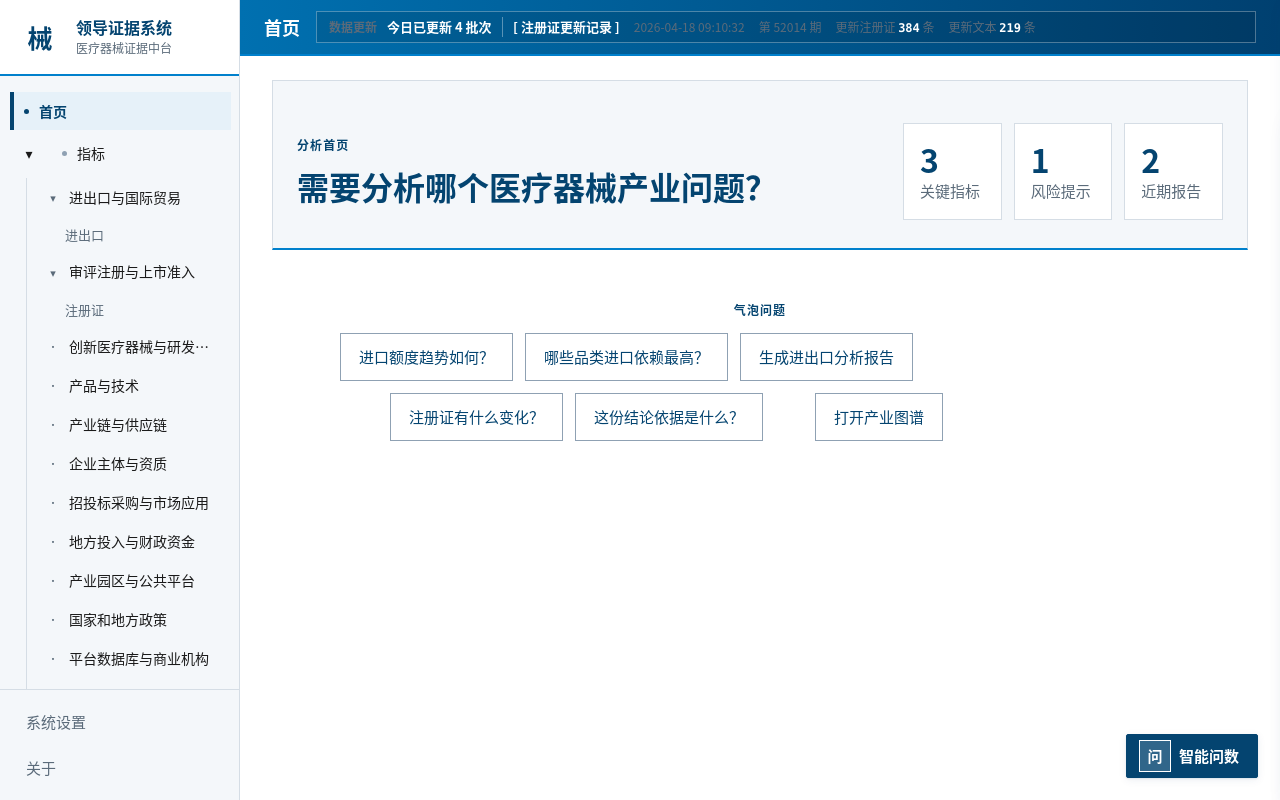
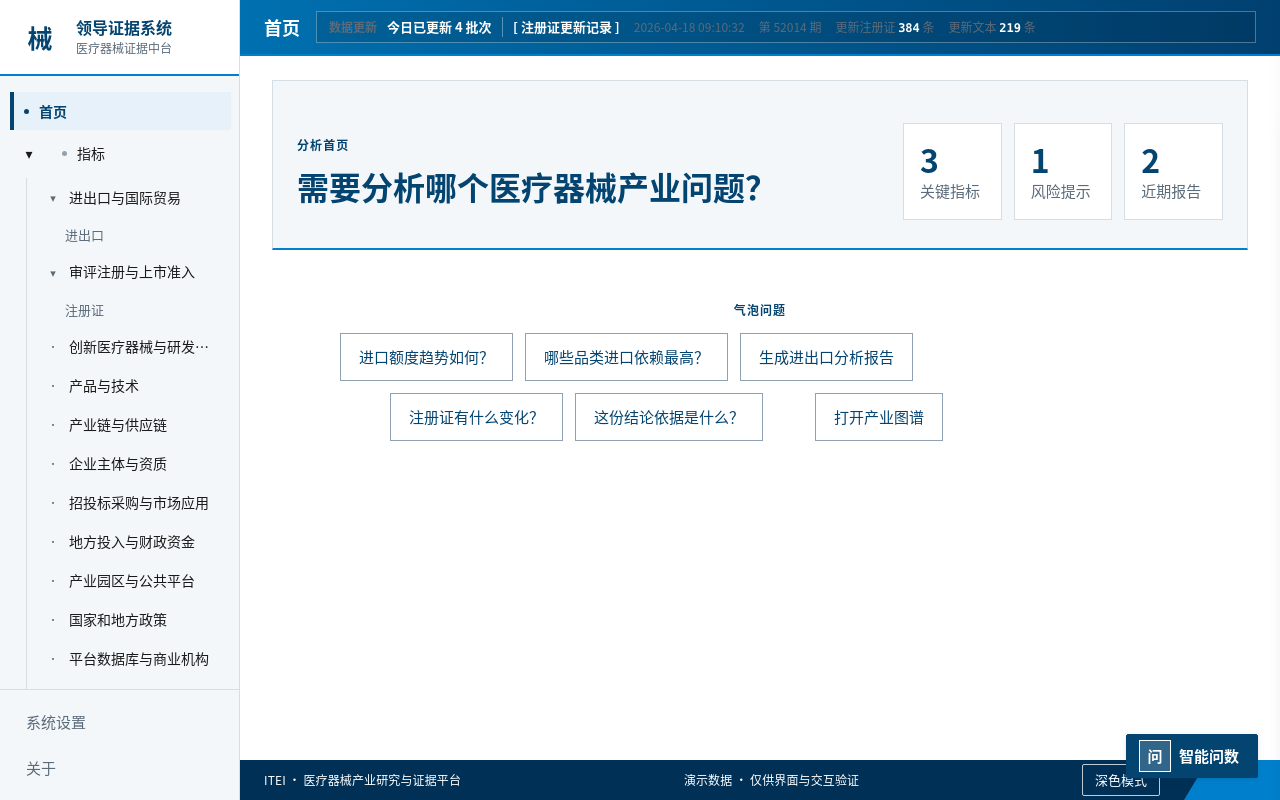
Before and after one commit to scstriker/medical-device-import-demo, a React (Vite) app: page / in a window 1280 px wide. Built offline with nearby package versions, Linux system fonts and the light colour scheme.

Commit message:
feat(ui): integrate ITEI shell and navigation — src/layout/AppShell.tsx

```diff
--- a/src/layout/AppShell.tsx
+++ b/src/layout/AppShell.tsx
@@ -1,16 +1,42 @@
+import { useEffect, useState } from "react";
 import BottomCommandBar from "./BottomCommandBar";
 import CenterWorkspace from "./CenterWorkspace";
 import LeftSidebar from "./LeftSidebar";
 import TopBar from "./TopBar";
+import { useAppStore } from "../store/appStore";
+
+const tabs = ["首页", "指标", "图表", "报告", "图谱"];
+
+function ThemeToggle() {
+  const [theme, setTheme] = useState<"light" | "dark">(() => {
+    if (typeof window === "undefined") return "light";
+    return window.localStorage.getItem("itei-theme") === "dark" ? "dark" : "light";
+  });
+  useEffect(() => {
+    document.documentElement.setAttribute("data-theme", theme);
+    window.localStorage.setItem("itei-theme", theme);
+  }, [theme]);
+  return <button className="itei-theme-toggle" aria-label="切换深色或浅色主题" onClick={() => setTheme(theme === "light" ? "dark" : "light")}>{theme === "light" ? "深色模式" : "浅色模式"}</button>;
+}
 
 export default function AppShell() {
+  const currentPage = useAppStore((state) => state.currentPage);
+  const setPage = useAppStore((state) => state.setPage);
   return (
     <div className="app-shell">
       <LeftSidebar />
       <section className="workspace-frame">
-        <TopBar />
+        <div className="itei-top-region"><TopBar /></div>
         <CenterWorkspace />
+        <footer className="itei-app-footer">
+          <span>ITEI · 医疗器械产业研究与证据平台</span>
+          <span>演示数据 · 仅供界面与交互验证</span>
+          <ThemeToggle />
+        </footer>
         <BottomCommandBar />
+        <nav className="itei-mobile-nav" aria-label="移动端主导航">
+          {tabs.map((tab, i) => <button key={tab} aria-current={(currentPage === tab || (tab === "首页" && currentPage === "home")) ? "page" : undefined} onClick={() => setPage(tab)}><span>{String(i + 1).padStart(2,"0")}</span>{tab}</button>)}
+        </nav>
       </section>
     </div>
   );
```
